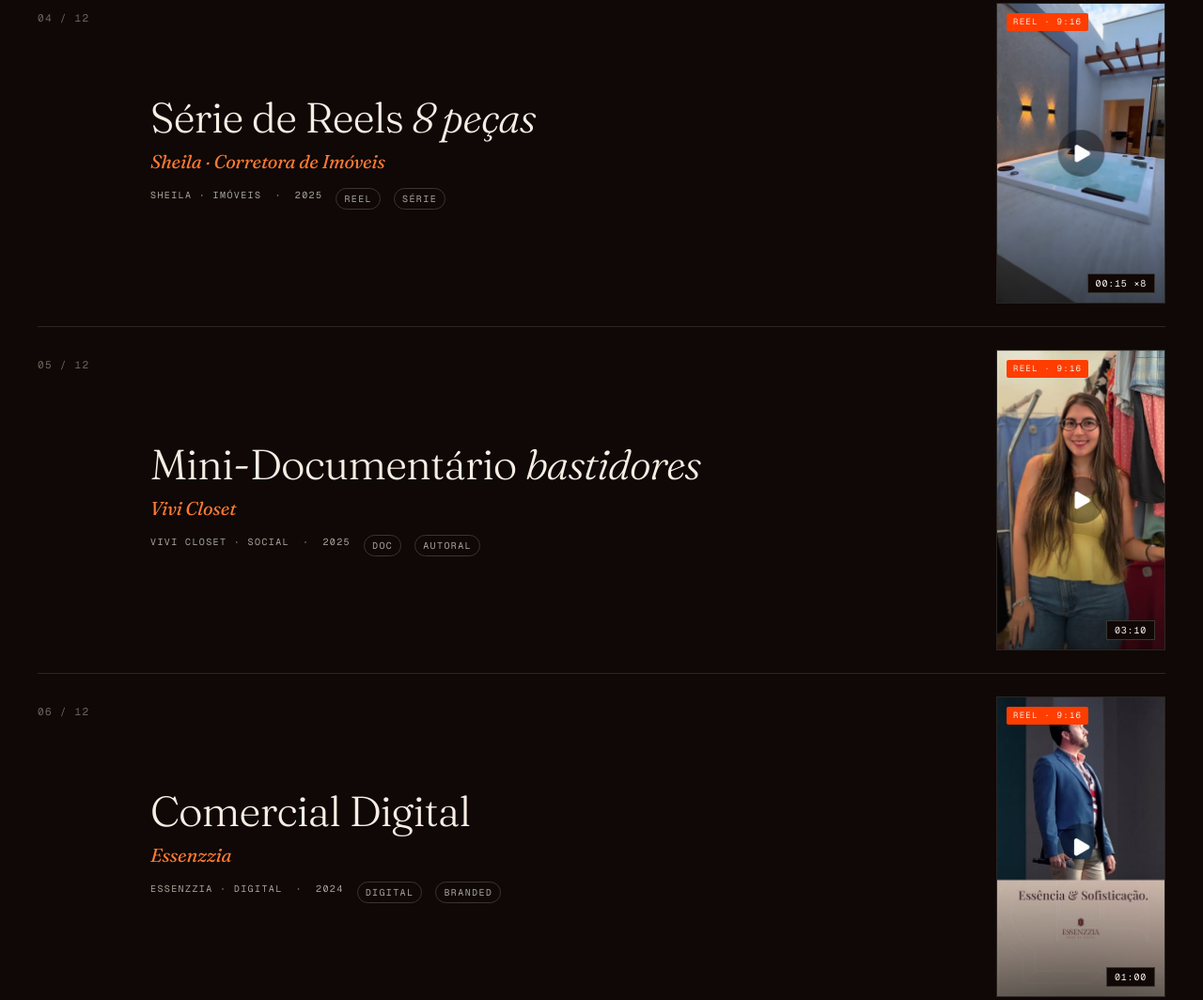
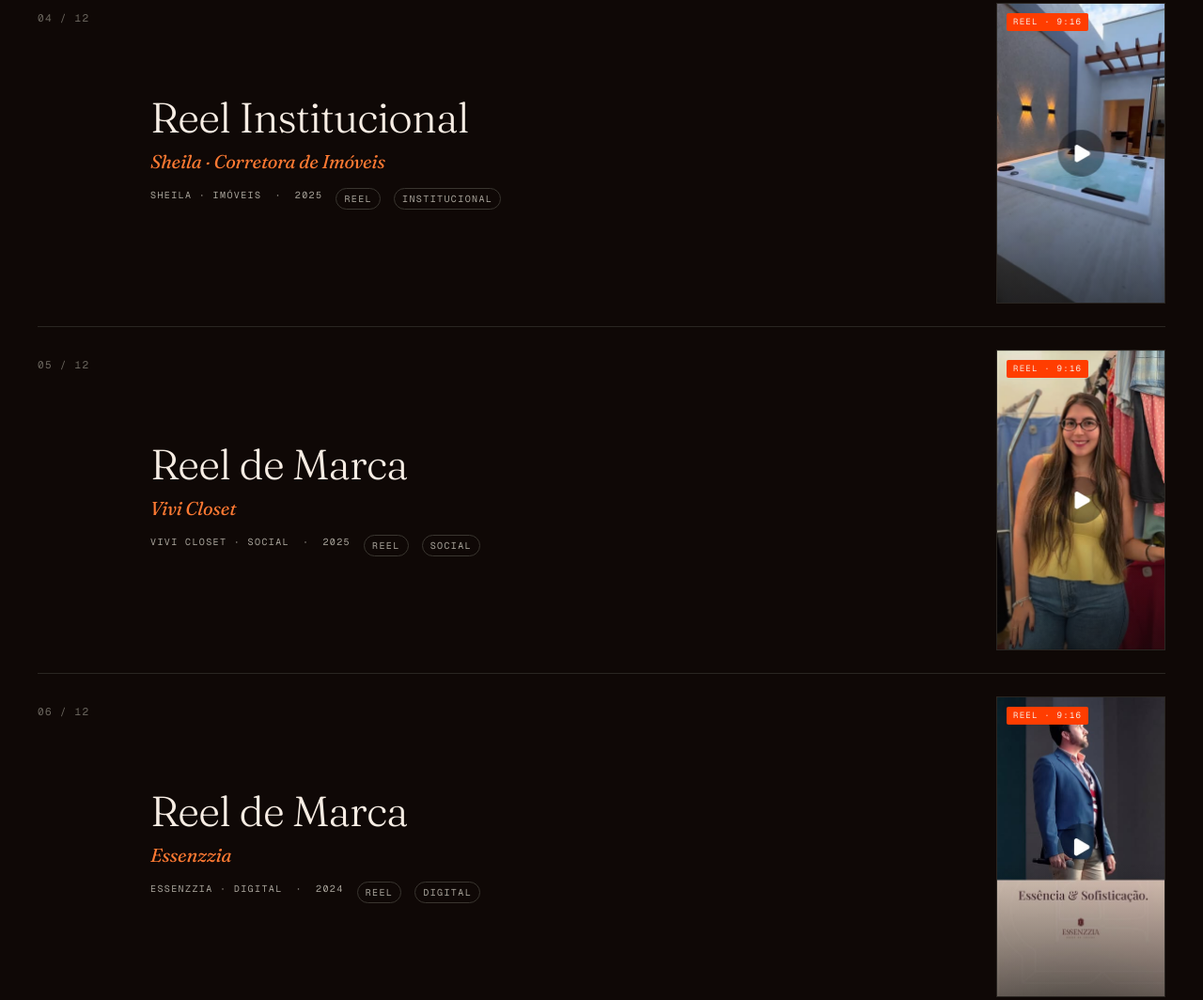
Before and after one commit to clickwaveGG/JoaoVictorLp, a plain HTML site: page index.html in a window 1280 px wide. Shown: the part 2339-3403 px from the top of the page at 94% size. Drawn offline with nearby package versions, Linux system fonts and the light colour scheme.

Commit message:
works: remove duracao no thumb + titulos neutros (04/05/06)

```diff
--- a/index.html
+++ b/index.html
@@ -206,9 +206,9 @@
       { n: '01', title: 'Campanha Verão', em: '2026', brand: 'Acquaville', client: 'Acquaville · comercial', tags: ['comercial','full campaign'], year: '2026', dur: '01:20', tl: 'TC 00:00:00', cover: 'reel-01.jpg', url: 'https://www.instagram.com/reel/DWbjOWCEfuT/' },
       { n: '02', title: 'Reel Lançamento', em: '', brand: 'Larastore', client: 'Larastore · social', tags: ['reel','vertical'], year: '2026', dur: '00:30', tl: 'TC 01:12:04', cover: 'reel-02.jpg', url: 'https://www.instagram.com/reel/DWZjhhTj3l5/' },
       { n: '03', title: 'Spot Televisivo', em: '', brand: 'Real Calçados', client: 'Real Calçados · comercial', tags: ['comercial','TV'], year: '2025', dur: '00:45', tl: 'TC 02:44:21', cover: 'reel-03.jpg', url: 'https://www.instagram.com/reel/DV3f_7NDZeV/' },
-      { n: '04', title: 'Série de Reels', em: '8 peças', brand: 'Sheila · Corretora de Imóveis', client: 'Sheila · imóveis', tags: ['reel','série'], year: '2025', dur: '00:15 ×8', tl: 'TC 03:08:00', cover: 'reel-04.jpg', url: 'https://www.instagram.com/reel/DWWGGbIAFep/' },
-      { n: '05', title: 'Mini-Documentário', em: 'bastidores', brand: 'Vivi Closet', client: 'Vivi Closet · social', tags: ['doc','autoral'], year: '2025', dur: '03:10', tl: 'TC 04:40:12', cover: 'reel-05.jpg', url: 'https://www.instagram.com/reel/DVOmYpFEbFB/' },
-      { n: '06', title: 'Comercial Digital', em: '', brand: 'Essenzzia', client: 'Essenzzia · digital', tags: ['digital','branded'], year: '2024', dur: '01:00', tl: 'TC 05:20:00', cover: 'reel-06.jpg', url: 'https://www.instagram.com/reel/DVqs8h8jRI5/' },
+      { n: '04', title: 'Reel Institucional', em: '', brand: 'Sheila · Corretora de Imóveis', client: 'Sheila · imóveis', tags: ['reel','institucional'], year: '2025', cover: 'reel-04.jpg', url: 'https://www.instagram.com/reel/DWWGGbIAFep/' },
+      { n: '05', title: 'Reel de Marca', em: '', brand: 'Vivi Closet', client: 'Vivi Closet · social', tags: ['reel','social'], year: '2025', cover: 'reel-05.jpg', url: 'https://www.instagram.com/reel/DVOmYpFEbFB/' },
+      { n: '06', title: 'Reel de Marca', em: '', brand: 'Essenzzia', client: 'Essenzzia · digital', tags: ['reel','digital'], year: '2024', cover: 'reel-06.jpg', url: 'https://www.instagram.com/reel/DVqs8h8jRI5/' },
     ];
 
     const CLIENTS = [
@@ -239,10 +239,8 @@
         </div>
         ${w.url ? `<a class="w-thumb w-thumb-link${w.cover ? ' has-cover' : ''}" href="${w.url}" target="_blank" rel="noopener" aria-label="Abrir ${w.title} no Instagram"${w.cover ? ` style="background-image:url('${w.cover}')"` : ''}>
           <span class="w-reel-tag">REEL · 9:16</span>
-          <span class="w-dur">${w.dur}</span>
         </a>` : `<div class="w-thumb${w.cover ? ' has-cover' : ''}"${w.cover ? ` style="background-image:url('${w.cover}')"` : ''}>
           <span class="w-reel-tag">REEL · 9:16</span>
-          <span class="w-dur">${w.dur}</span>
         </div>`}
       </article>
     `).join('') + `
```
